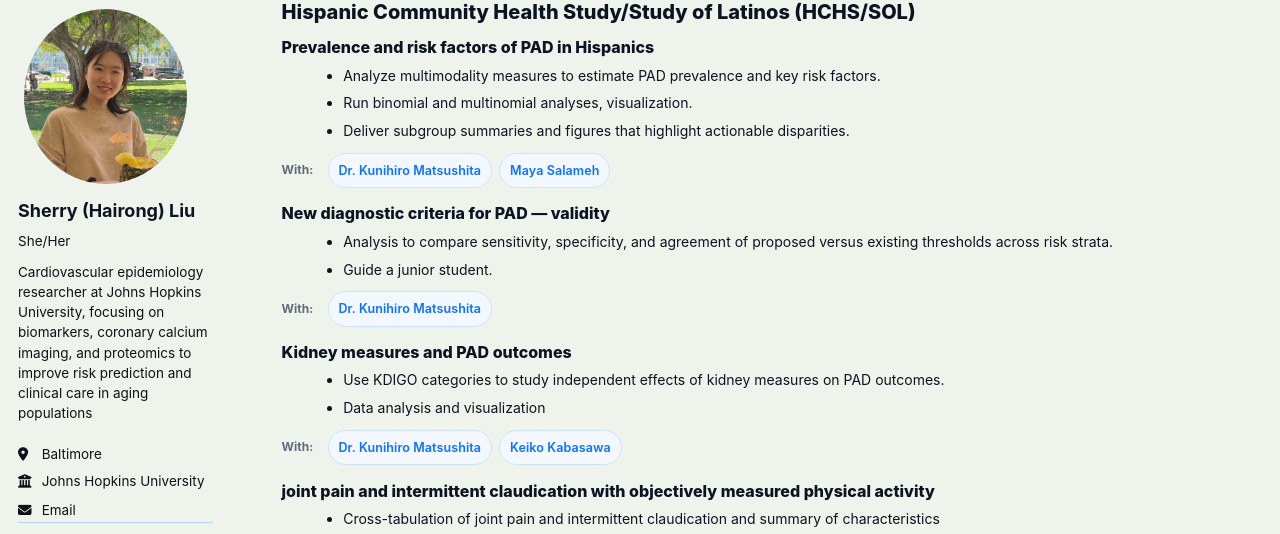
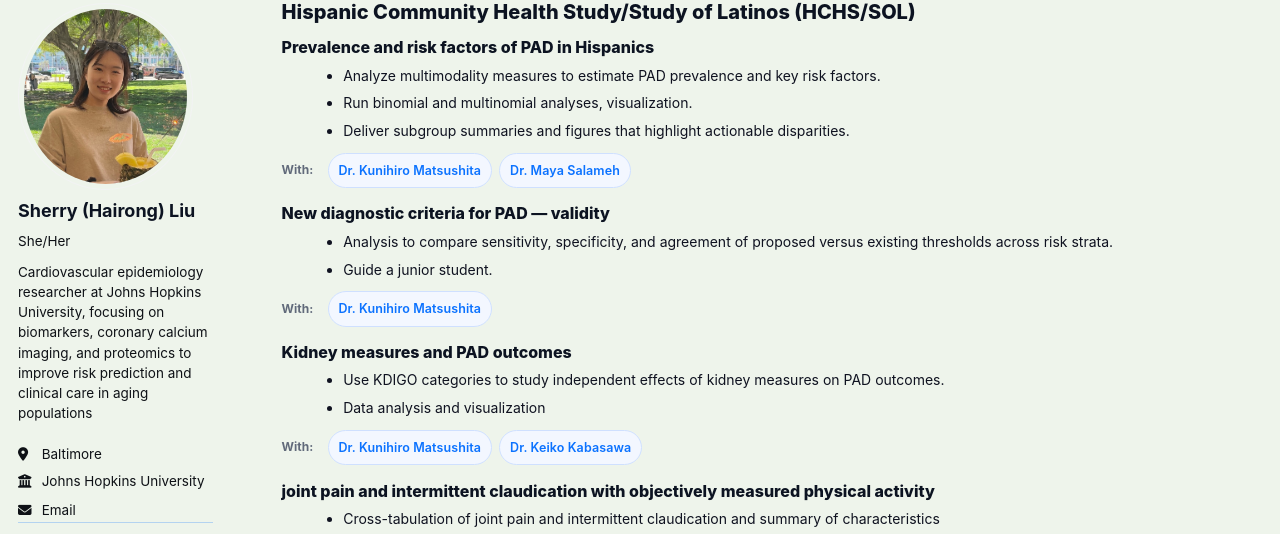
Before and after one commit to sherry090345/sherry090345.github.io, a Jekyll site: the page built from _pages/portfolio.html, in a window 1280 px wide and 900 px high, scrolled down 1596 px. Shown: the part 97-631 px from the top of the window. Built offline with Jekyll 4.4.1, drawn with Linux system fonts in a browser that asks for light colours; some web fonts are replaced; a script that is not in the unit is left out.

Commit message:
Update portfolio.html

```diff
--- a/_pages/portfolio.html
+++ b/_pages/portfolio.html
@@ -187,7 +187,7 @@ author_profile: true
     <div class="collabs">
       <span class="collab-label">With:</span>
       <span class="collab-pill"><a href="https://publichealth.jhu.edu/faculty/2473/kunihiro-matsushita">Dr. Kunihiro Matsushita</a></span>
-      <span class="collab-pill"><a href="https://profiles.hopkinsmedicine.org/provider/maya-salameh/2701950">Maya Salameh</a></span>
+      <span class="collab-pill"><a href="https://profiles.hopkinsmedicine.org/provider/maya-salameh/2701950">Dr. Maya Salameh</a></span>
     </div>
   </article>
 
@@ -212,7 +212,7 @@ author_profile: true
     <div class="collabs">
       <span class="collab-label">With:</span>
       <span class="collab-pill"><a href="https://publichealth.jhu.edu/faculty/2473/kunihiro-matsushita">Dr. Kunihiro Matsushita</a></span>
-      <span class="collab-pill"><a href="https://researchers.adm.niigata-u.ac.jp/html/200000809_en.html">Keiko Kabasawa</a></span>
+      <span class="collab-pill"><a href="https://researchers.adm.niigata-u.ac.jp/html/200000809_en.html">Dr. Keiko Kabasawa</a></span>
     </div>
   </article>
 
```
